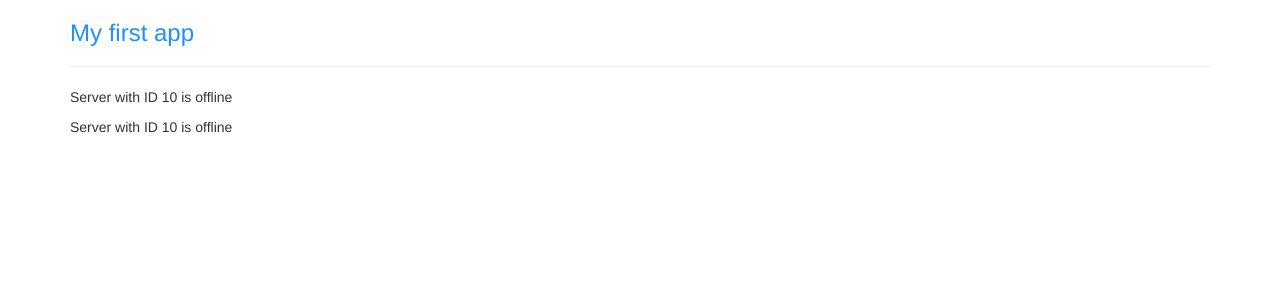
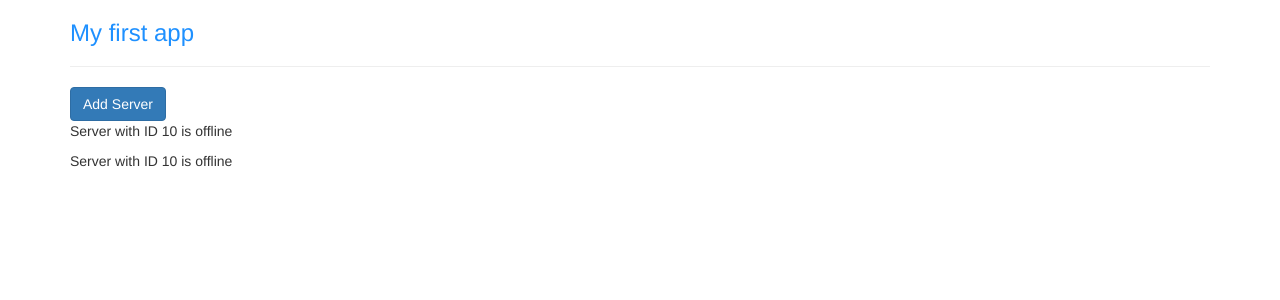
Before and after one commit to Virjanand/angular01-my-first-app, an Angular app: page / in a window 1280 px wide. Shown: the top 300 px of the page. Built offline with nearby package versions, Linux system fonts and the light colour scheme.

Commit message:
Add property binding

```diff
--- a/src/app/app.component.html
+++ b/src/app/app.component.html
@@ -3,9 +3,9 @@
     <div class="col-xs-12">
       <h3>My first app</h3>
       <hr>
-<!--      <app-servers></app-servers>-->
+      <app-servers></app-servers>
 <!--      <div class="app-servers"></div>-->
-      <div app-servers></div>
+<!--      <div app-servers></div>-->
     </div>
   </div>
 </div>
--- /dev/null
+++ b/src/app/servers/servers.component.html
@@ -0,0 +1,4 @@
+<button
+class="btn btn-primary" [disabled]="!allowNewServer">Add Server</button>
+<app-server></app-server>
+<app-server></app-server>
--- a/src/app/servers/servers.component.ts
+++ b/src/app/servers/servers.component.ts
@@ -1,18 +1,19 @@
 import {Component, OnInit} from '@angular/core';
 
 @Component({
-  // selector: 'app-servers',
+  selector: 'app-servers',
   // selector: '.app-servers',
-  selector: '[app-servers]',
-  template: `
-    <app-server></app-server>
-    <app-server></app-server>
-  `,
+  // selector: '[app-servers]',
+  templateUrl: './servers.component.html',
   styleUrls: ['./servers.component.css']
 })
 export class ServersComponent implements OnInit {
+  allowNewServer = false;
 
   constructor() {
+    setTimeout(() => {
+      this.allowNewServer = true;
+    }, 2000);
   }
 
   ngOnInit(): void {
```
